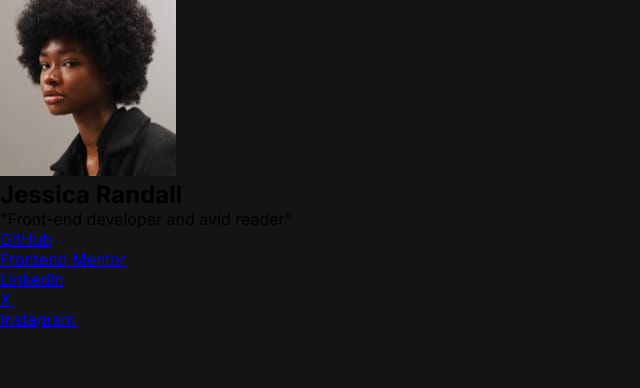
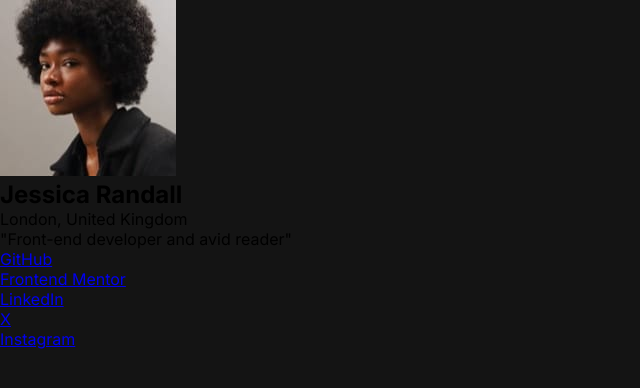
Before and after one commit to davelilleystone/fem-social-links-profile, a plain HTML site: page index.html in a window 1280 px wide. Shown: the whole page, without its empty margins (0-640 px from the left). Drawn offline with Linux system fonts and the light colour scheme.

Commit message:
add location line to profile

```diff
--- a/index.html
+++ b/index.html
@@ -32,6 +32,7 @@
         <header>
           <img src="./assets/images/avatar-jessica.jpeg" alt="" />
           <h2>Jessica Randall</h2>
+          <p>London, United Kingdom</p>
           <blockquote>"Front-end developer and avid reader"</blockquote>
         </header>
         <ul>
```
